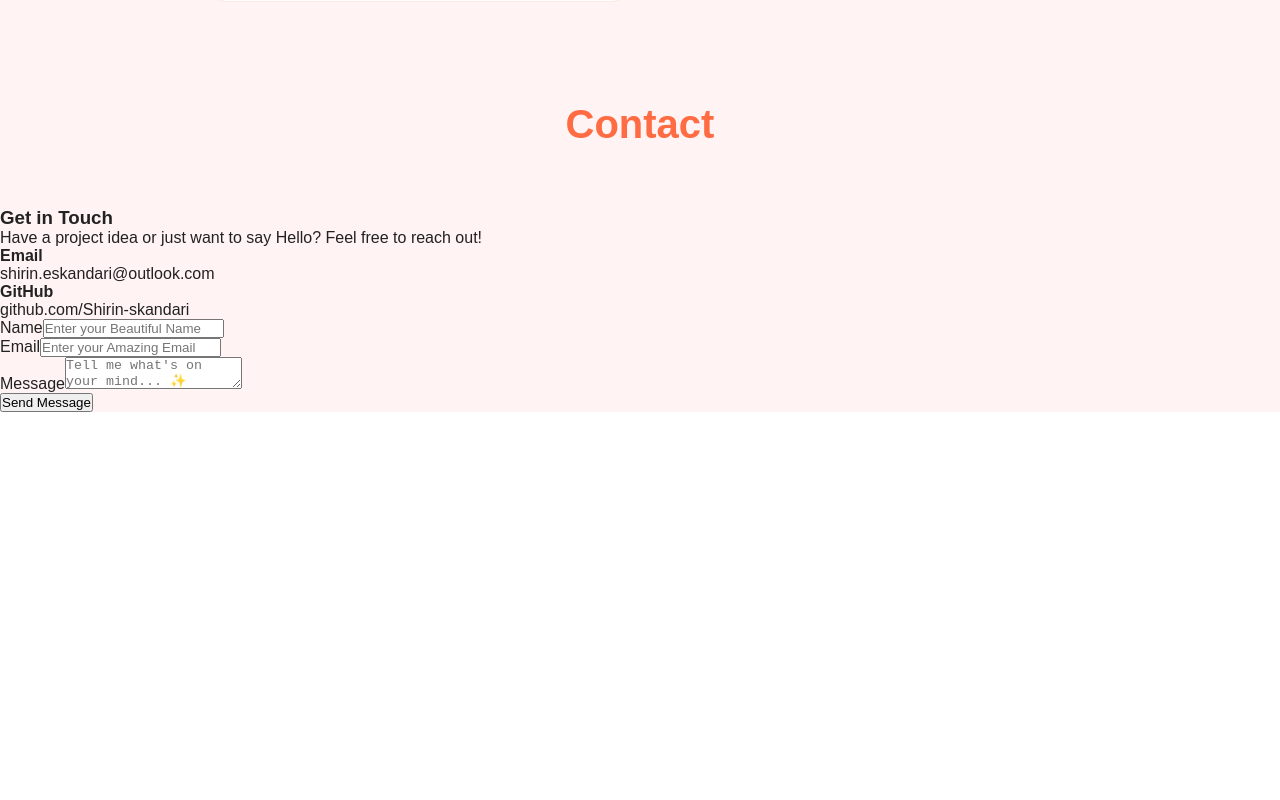
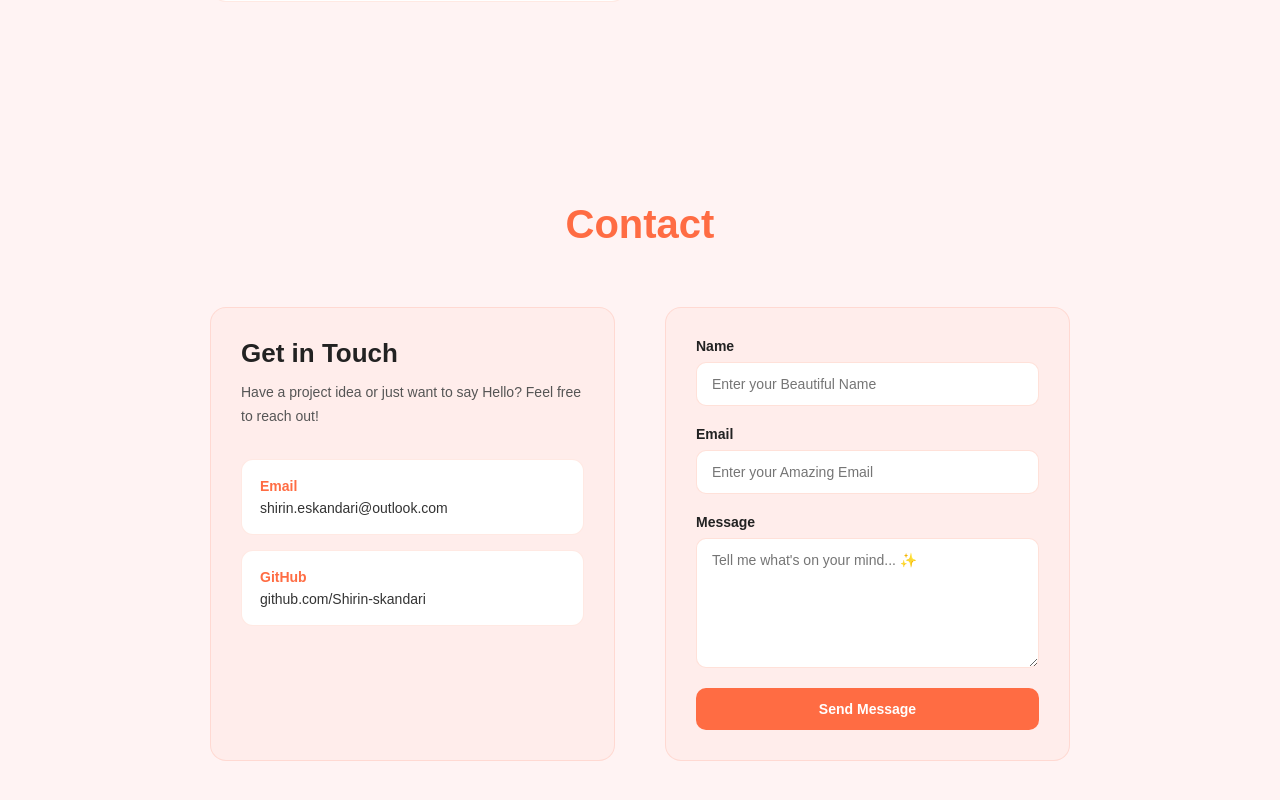
Before and after one commit to Shirin-skandari/Portfolio-v2, a Next.js app: page / in a window 1280 px wide. Shown: the part 4563-5363 px from the top of the page. Before the commit the page ends 4975 px from the top, so only its background shows below. Built offline with nearby package versions, Linux system fonts and the light colour scheme.

Commit message:
Style contact section

```diff
--- a/src/app/page.module.scss
+++ b/src/app/page.module.scss
@@ -690,6 +690,140 @@
   }
 }
 
+.contact {
+  width: 100%;
+  max-width: 900px;
+  margin: 0 auto;
+  padding: 100px 20px;
+}
+
+.contactContent {
+  display: grid;
+  grid-template-columns: 1fr 1fr;
+  gap: 50px;
+}
+
+.contactInfo,
+.contactForm {
+  padding: 30px;
+  background: rgba(255, 108, 67, 0.04);
+  border: 1px solid rgba(255, 108, 67, 0.15);
+  border-radius: 16px;
+}
+
+.contactInfo {
+  h3 {
+    margin: 0 0 12px;
+    font-size: 26px;
+    color: #222;
+  }
+
+  > p {
+    margin: 0 0  30px;
+    color: #555;
+    font-size: 14px;
+    line-height: 1.7;
+  }
+}
+.contactItem {
+  padding: 18px;
+  margin-bottom: 15px;
+  background: #fff;
+  border: 1px solid rgba(255, 108, 67, 0.15);
+  border-radius: 12px;
+  transition: 0.3s;
+
+  &:hover {
+    transform: translateY(-3px);
+    border-color: rgba(255, 108, 67, 0.35);
+    box-shadow: 0 8px 20px rgba(255, 108, 67, 0.08);
+  }
+}
+.itemTitle {
+  display: flex;
+  flex-direction: column;
+  gap: 6px;
+
+  h4 {
+    margin: 0;
+    font-size: 14px;
+    color: #ff6c43;
+  }
+  a {
+    color: #333;
+    font-size: 14px;
+    text-decoration: none;
+    word-break: break-word;
+
+    &:hover {
+      color: #ff6c43;
+    }
+  }
+}
+.contactForm {
+  form {
+    display: flex;
+    flex-direction: column;
+    gap: 20px;
+  }
+}
+.formGroup {
+  display: flex;
+  flex-direction: column;
+  gap: 8px;
+
+  label {
+    font-size: 14px;
+    font-weight: 600;
+    color: #222;
+  }
+
+  input,
+  textarea {
+    width: 100%;
+    box-sizing: border-box;
+    padding: 13px 15px;
+    border: 1px solid rgba(255, 108, 67, 0.2);
+    border-radius: 10px;
+    background: #fff;
+    color: #222;
+    font-family: inherit;
+    font-size: 14px;
+    outline: none;
+    transition: 0.3s;
+
+    &:focus {
+      border-color: #ff6c43;
+      box-shadow: 0 0 0 3px rgba(255, 108, 67, 0.08);
+    }
+  }
+  textarea {
+    min-height: 130px;
+    resize: vertical;
+  }
+}
+.contactForm button {
+  padding: 13px 20px;
+  border: none;
+  border-radius: 10px;
+  background: #ff6c43;
+  color: #fff;
+  font-size: 14px;
+  font-weight: 600;
+  cursor: pointer;
+  transition: 0.3s;
+
+  &:hover {
+    background: #f34f22;
+    transform: translateY(-3px);
+  }
+
+  &:focus-visible {
+    outline: 2px solid #ff6c43;
+    outline-offset: 3px;
+  }
+}
+
 .successMessage {
   margin-top: 15px;
   font-size: 14px;
@@ -767,4 +901,16 @@
     }
   }
 
+  .contact {
+    padding: 70px 20px;
+  }
+  .contactContent {
+    grid-template-columns: 1fr;
+    gap: 14px;
+  }
+  .contactInfo,
+  .contactForm {
+    padding: 24px;
+  }
+
 }
```
